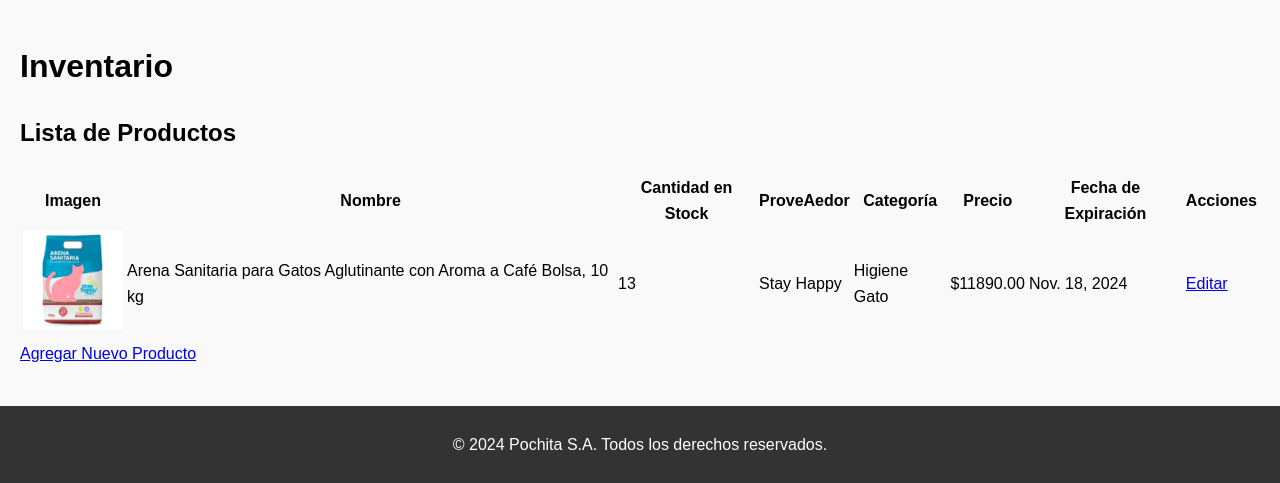
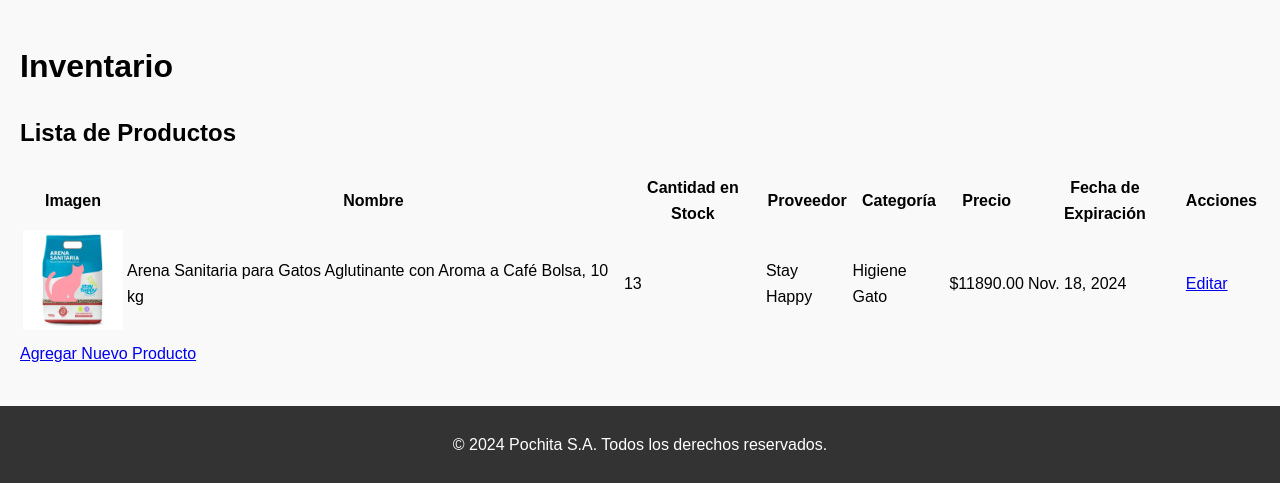
Before and after one commit to Yeyobitz/Pochita, a Django app: page /inventory/ in a window 1280 px wide. Shown: the part 90-573 px from the top of the page. Run offline with Django 5.2, Linux system fonts and the light colour scheme; data comes from the database, SQL or seed files in the repository.

Commit message:
ARREGLOX

```diff
--- a/inventory/templates/inventory/list_inventory.html
+++ b/inventory/templates/inventory/list_inventory.html
@@ -13,7 +13,7 @@
             <th>Imagen</th>
             <th>Nombre</th>
             <th>Cantidad en Stock</th>
-            <th>ProveAedor</th>
+            <th>Proveedor</th>
             <th>Categoría</th>
             <th>Precio</th>
             <th>Fecha de Expiración</th>
```
